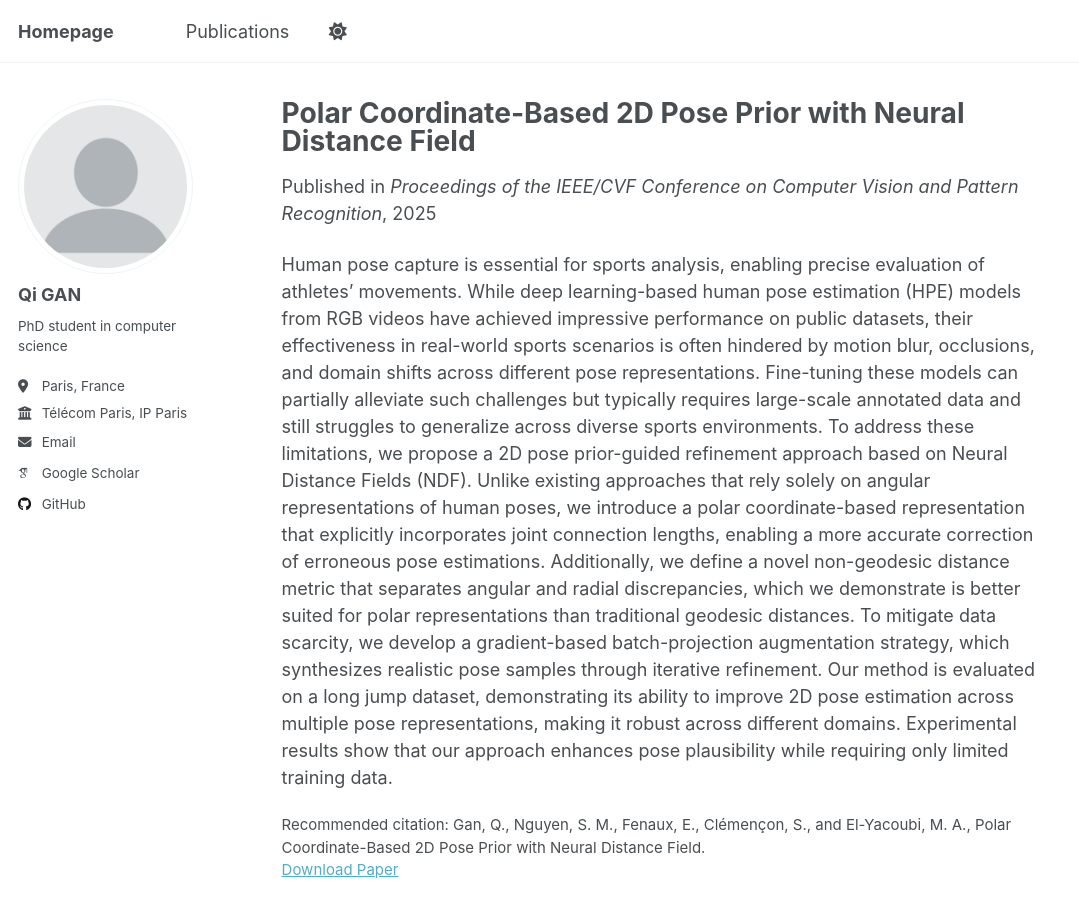
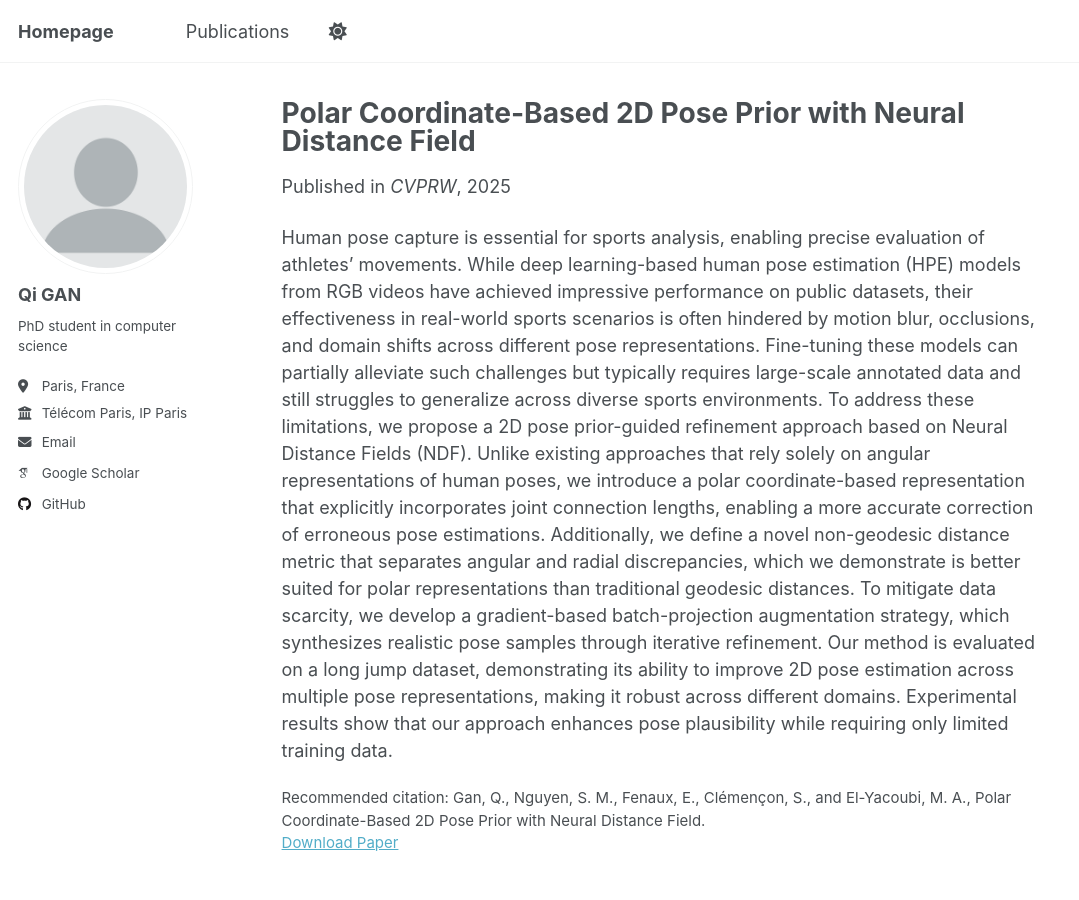
Before and after one commit to QGAN2019/qigan.github.io, a Jekyll site: the page built from _publications/2025-04-CVSports25-polar-NDF.md, in a window 1280 px wide and 900 px high. Shown: the whole window, without its empty margins (0-1079 px from the left). Built offline with Jekyll 4.4.1, drawn with Linux system fonts in a browser that asks for light colours; some web fonts are replaced.

Commit message:
Update 2025-04-CVSports25-polar-NDF.md

```diff
--- a/_publications/2025-04-CVSports25-polar-NDF.md
+++ b/_publications/2025-04-CVSports25-polar-NDF.md
@@ -5,7 +5,7 @@ category: conferences
 permalink: /publication/2025-04-CVSports25-polar-NDF
 excerpt: 'This paper is about learning 2D pose prior with polar coordiante-based neural distance field.'
 date: 2025-04-01
-venue: 'Proceedings of the IEEE/CVF Conference on Computer Vision and Pattern Recognition'
+venue: 'CVPRW'
 paperurl: ''
 citation: 'Gan, Q., Nguyen, S. M., Fenaux, E., Clémençon, S., and El-Yacoubi, M. A., Polar Coordinate-Based 2D Pose Prior with Neural Distance Field.'
 ---
```
